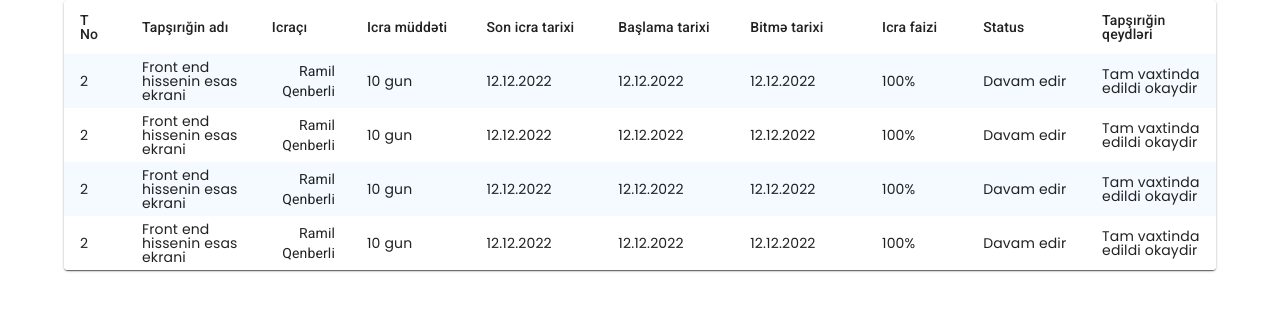
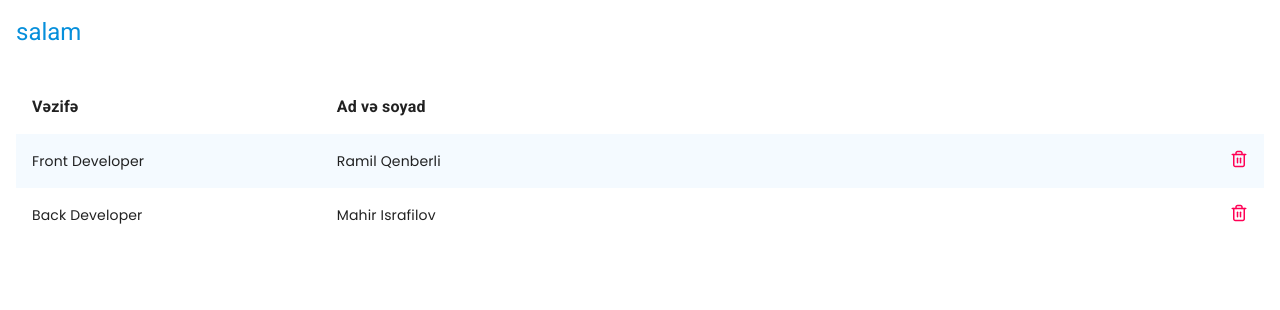
Before and after one commit to Asifdvp/Proejct-ITS, a React (Create React App) app: page / in a window 1280 px wide. Shown: the top 310 px of the page. Built offline with nearby package versions, Linux system fonts and the light colour scheme.

Commit message:
new comit

```diff
--- a/src/App.tsx
+++ b/src/App.tsx
@@ -2,13 +2,14 @@ import React from 'react';
 import CreateTeamTable from './components/Table/CreateTeam';
 import LayiheDetallari from './components/Table/layiheDetallari';
 import ModalCreatTeamTable from './components/Table/ModalCreatTeamTable';
-
+import Card from './components/Card';
 function App() {
   return (
     <div className="App">
       {/* <CreateTeamTable /> */}
-      <LayiheDetallari />
+      {/* <LayiheDetallari /> */}
       {/* <ModalCreatTeamTable /> */}
+      <Card basliq='salam' buttonExist='true'/>
     </div>
   );
 }
--- /dev/null
+++ b/src/components/Card/index.scss
@@ -0,0 +1,15 @@
+@import url('https://fonts.googleapis.com/css2?family=Poppins&display=swap');
+
+.MuiCardHeader-title{
+    font-size: 24px;
+    line-height: 24px;
+    font-family: 'Poppins';
+    font-weight: 500;
+    color: #068FDB  ;
+}
+
+
+.css-1r7xutp-MuiPaper-root-MuiCard-root{
+    border: none !important;
+    box-shadow: none !important;
+}
--- /dev/null
+++ b/src/components/Card/index.tsx
@@ -0,0 +1,69 @@
+import * as React from 'react';
+import { styled } from '@mui/material/styles';
+import Card from '@mui/material/Card';
+import CardHeader from '@mui/material/CardHeader';
+import CardMedia from '@mui/material/CardMedia';
+import CardContent from '@mui/material/CardContent';
+import CardActions from '@mui/material/CardActions';
+import Collapse from '@mui/material/Collapse';
+import Avatar from '@mui/material/Avatar';
+import IconButton, { IconButtonProps } from '@mui/material/IconButton';
+import Typography from '@mui/material/Typography';
+import { red } from '@mui/material/colors';
+import FavoriteIcon from '@mui/icons-material/Favorite';
+import ShareIcon from '@mui/icons-material/Share';
+import ExpandMoreIcon from '@mui/icons-material/ExpandMore';
+import MoreVertIcon from '@mui/icons-material/MoreVert';
+import './index.scss';
+import {Button} from '@mui/material';
+import LayiheDetallariTable from '../Table/layiheDetallari';
+import CreateTeamTable from '../Table/CreateTeam';
+
+interface ExpandMoreProps extends IconButtonProps {
+  expand: boolean;
+}
+
+const ExpandMore = styled((props: ExpandMoreProps) => {
+  const { expand, ...other } = props;
+  return <IconButton {...other} />;
+})(({ theme, expand }) => ({
+  transform: !expand ? 'rotate(0deg)' : 'rotate(180deg)',
+  marginLeft: 'auto',
+  transition: theme.transitions.create('transform', {
+    duration: theme.transitions.duration.shortest,
+  }),
+}));
+
+interface Props{
+    basliq:string,
+    buttonExist?:any
+}
+
+const  RecipeReviewCard:React.FC<Props>=(props)=> {
+  const [expanded, setExpanded] = React.useState(false);
+
+  const handleExpandClick = () => {
+    setExpanded(!expanded);
+  };
+
+  return (
+    <Card sx={{ width:'100%' }} square={true}>
+      <CardHeader
+
+        action={
+          <IconButton aria-label="settings">
+            <Button />
+          </IconButton>
+        }
+        title={props.basliq}
+      />
+      <CardContent>
+      <CreateTeamTable />
+      </CardContent>
+
+
+    </Card>
+  );
+}
+
+export default RecipeReviewCard;
--- a/src/components/Table/CreateTeam/index.scss
+++ b/src/components/Table/CreateTeam/index.scss
@@ -41,3 +41,18 @@
     font-weight: 400 !important;
     line-height: 14px !important;
 }
+
+.css-d7jkuz-MuiTable-root{
+    box-shadow: none !important;
+    border: none !important;
+    color: #fff;
+}
+
+.css-11xur9t-MuiPaper-root-MuiTableContainer-root{
+   box-shadow: none !important;
+//    border-bottom: none !important;
+}
+
+.css-1ps6pg7-MuiPaper-root{
+    box-shadow: none !important;
+}
--- a/src/components/Table/CreateTeam/index.tsx
+++ b/src/components/Table/CreateTeam/index.tsx
@@ -31,7 +31,7 @@ interface Props{
 const komandayarat = ['Vəzifə', 'Ad və soyad'];
 const  CreateTeamTable:React.FC<Props>=(props)=>{
   return (
-    <Container maxWidth='lg'>
+    <div >
       <Paper>
 
         <TableContainer component={Paper}>
@@ -84,7 +84,7 @@ const  CreateTeamTable:React.FC<Props>=(props)=>{
           </Table>
         </TableContainer>
       </Paper>
-    </Container>
+    </div>
 
   );
 }
```
Also changed, not shown: src/components/Table/layiheDetallari/index.scss (line endings or trailing spaces).
